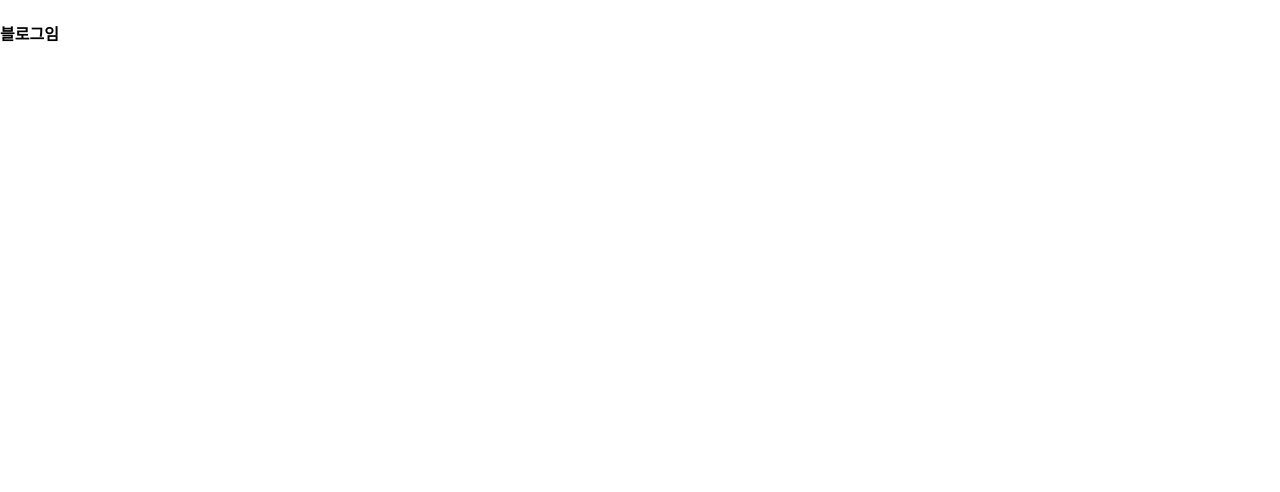
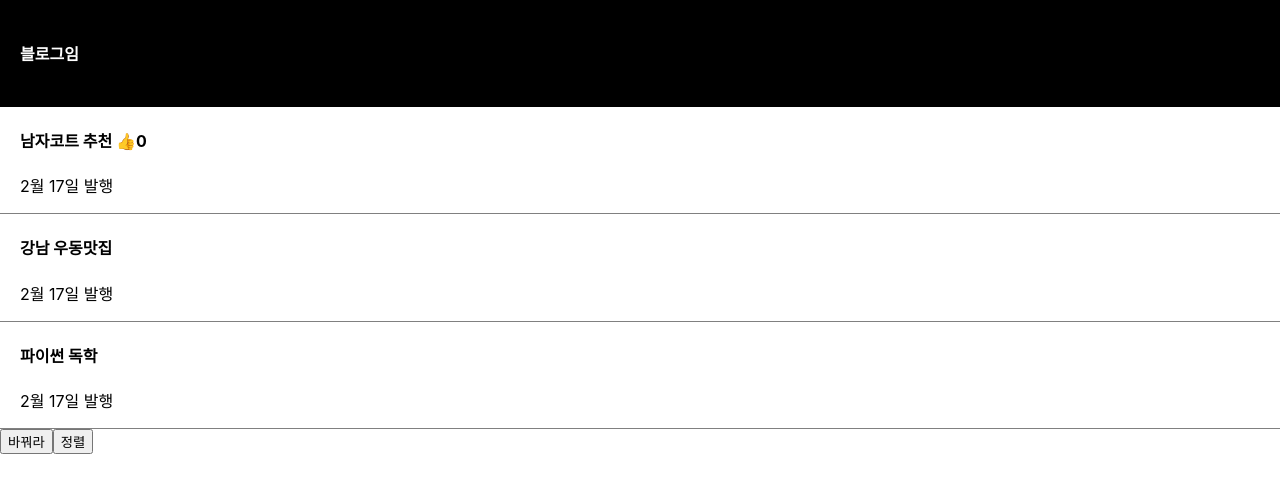
Before and after one commit to pizzaYami/shopping_mall_project, a React (Create React App) app: page / in a window 1280 px wide. Shown: the top 492 px of the page. Built offline with nearby package versions, Linux system fonts and the light colour scheme.

Commit message:
state와 onclick

```diff
--- a/src/App.css
+++ b/src/App.css
@@ -5,3 +5,13 @@
   color: white;
   padding: 20px;
 }
+
+div {
+  box-sizing: border-box;
+}
+
+.list {
+  text-align: left;
+  padding-left: 20px;
+  border-bottom: 1px solid grey;
+}
--- a/src/App.js
+++ b/src/App.js
@@ -1,9 +1,50 @@
+import "./App.css";
+import { useState } from "react";
 function App() {
+  let [글제목, set글제목] = useState([
+    "남자코트 추천",
+    "강남 우동맛집",
+    "파이썬 독학",
+  ]);
+  let [like, setLike] = useState(0);
   return (
     <div className="App">
       <div className="black-nav">
         <h4>블로그임</h4>
       </div>
+      <div className="list">
+        <h4>
+          {글제목[0]} <span onClick={() => setLike(like + 1)}>👍</span>
+          {like}
+        </h4>
+        <p>2월 17일 발행</p>
+      </div>
+      <div className="list">
+        <h4>{글제목[1]} </h4>
+        <p>2월 17일 발행</p>
+      </div>
+      <div className="list">
+        <h4>{글제목[2]}</h4>
+        <p>2월 17일 발행</p>
+      </div>
+      <button
+        onClick={() => {
+          let copy = [...글제목];
+          copy[0] = "여자코트추천";
+          set글제목(copy);
+        }}
+      >
+        바꿔라
+      </button>
+      <button
+        onClick={() => {
+          let copy = [...글제목];
+          copy.sort();
+          set글제목(copy);
+        }}
+      >
+        정렬
+      </button>
     </div>
   );
 }
```
